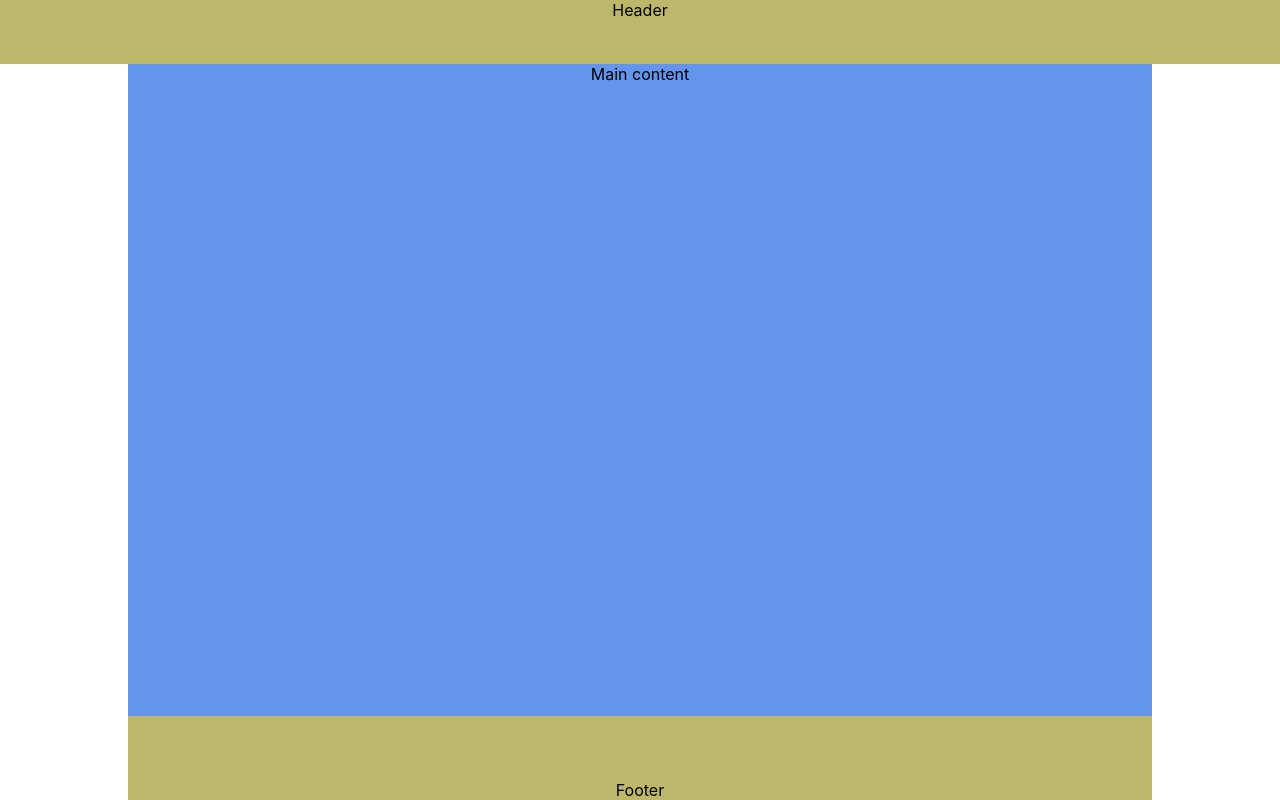
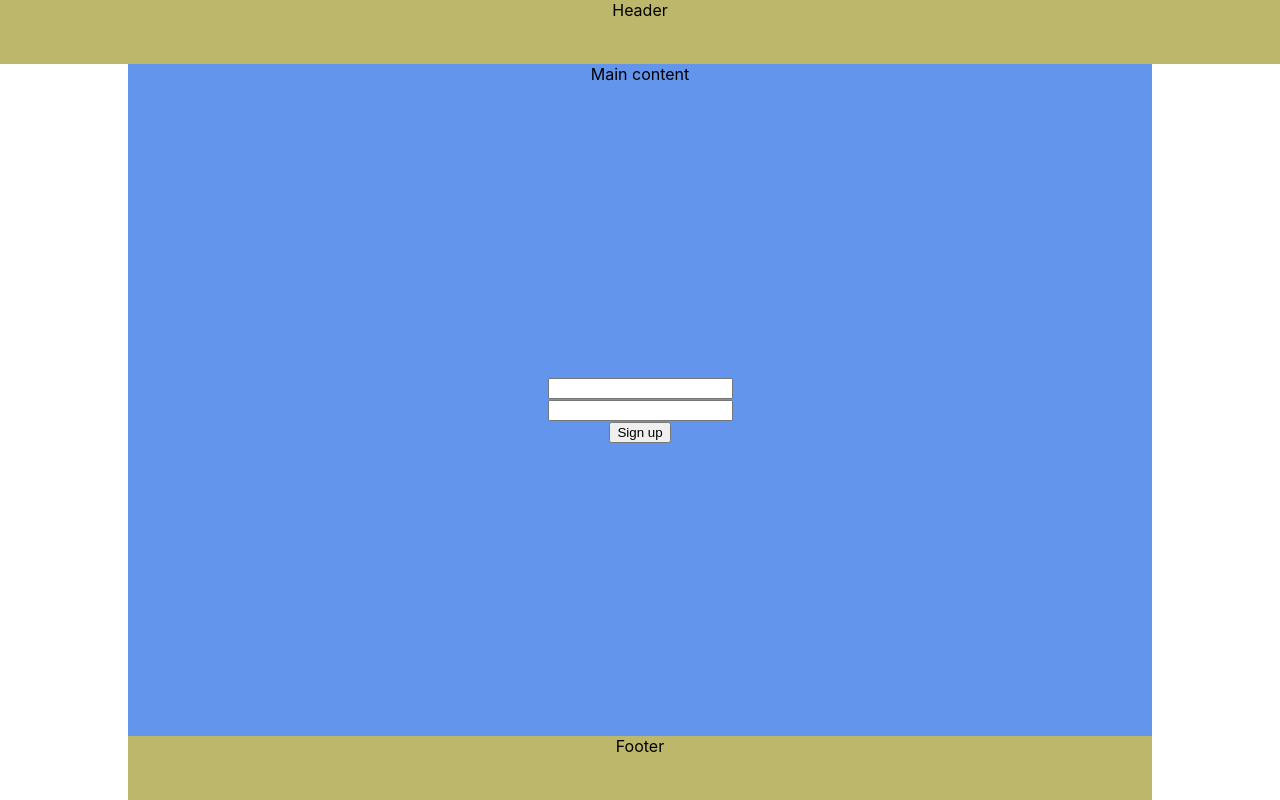
Before and after one commit to VladimirGoloyan/Layout-form, a React (Create React App) app: page / in a window 1280 px wide. Built offline with nearby package versions, Linux system fonts and the light colour scheme.

Commit message:
Adding form

```diff
--- /dev/null
+++ b/src/components/Button/Button.js
@@ -0,0 +1,5 @@
+import React from "react";
+
+export const Button = (props) => {
+  return <button onClick={props.onClick}>{props.children}</button>;
+};
--- a/src/components/Footer/Footer.css
+++ b/src/components/Footer/Footer.css
@@ -1,4 +1,4 @@
 .Footer{
-    padding-top: 64px;
+    height: 64px;
     background-color: darkkhaki;
 }
--- /dev/null
+++ b/src/components/Input/Input.js
@@ -0,0 +1,9 @@
+import React from "react";
+
+export const Input = (props) => {
+  return (
+    <div>
+      <input value={props.value} onChange={props.onChange} type={props.type} />
+    </div>
+  );
+};
--- /dev/null
+++ b/src/containers/From/Form.js
@@ -0,0 +1,28 @@
+import React, { useState } from "react";
+import { Input } from "../../components/Input/Input";
+import { Button } from "../../components/Button/Button.js";
+import { validate } from "../../utils/validate";
+
+export const Form = () => {
+  const [login, setLogin] = useState("");
+  const [pass, setPass] = useState("");
+  const onChangeLogin = (event) => {
+    setLogin(event.target.value);
+  };
+  const onChangePass = (event) => {
+    setPass(event.target.value);
+  };
+
+  const onClick = () => {
+    if (validate(login, pass)) alert("OK");
+    else alert("Login and password cannot contain less than 8 chars");
+  };
+
+  return (
+    <div>
+      <Input value={login} onChange={onChangeLogin} />
+      <Input value={pass} onChange={onChangePass} type="password" />
+      <Button onClick={onClick}>Sign up</Button>
+    </div>
+  );
+};
--- a/src/containers/Main/Main.js
+++ b/src/containers/Main/Main.js
@@ -1,11 +1,13 @@
-import React from 'react'
-import "./Main.scss"
+import React from "react";
+import { Form } from "../From/Form";
+import "./Main.scss";
 
-export const Main = ({children}) => {
-    return (
-        <div className="Main">
-            Main content
-            {children}
-        </div>
-    )
-}
+export const Main = ({ children }) => {
+  return (
+    <div className="Main">
+      Main content
+      <Form />
+      {children}
+    </div>
+  );
+};
--- /dev/null
+++ b/src/utils/validate.js
@@ -0,0 +1,4 @@
+export const validate = (login, pass) => {
+  if (login.length > 8 && pass.length > 8) return true;
+  return false;
+};
```
